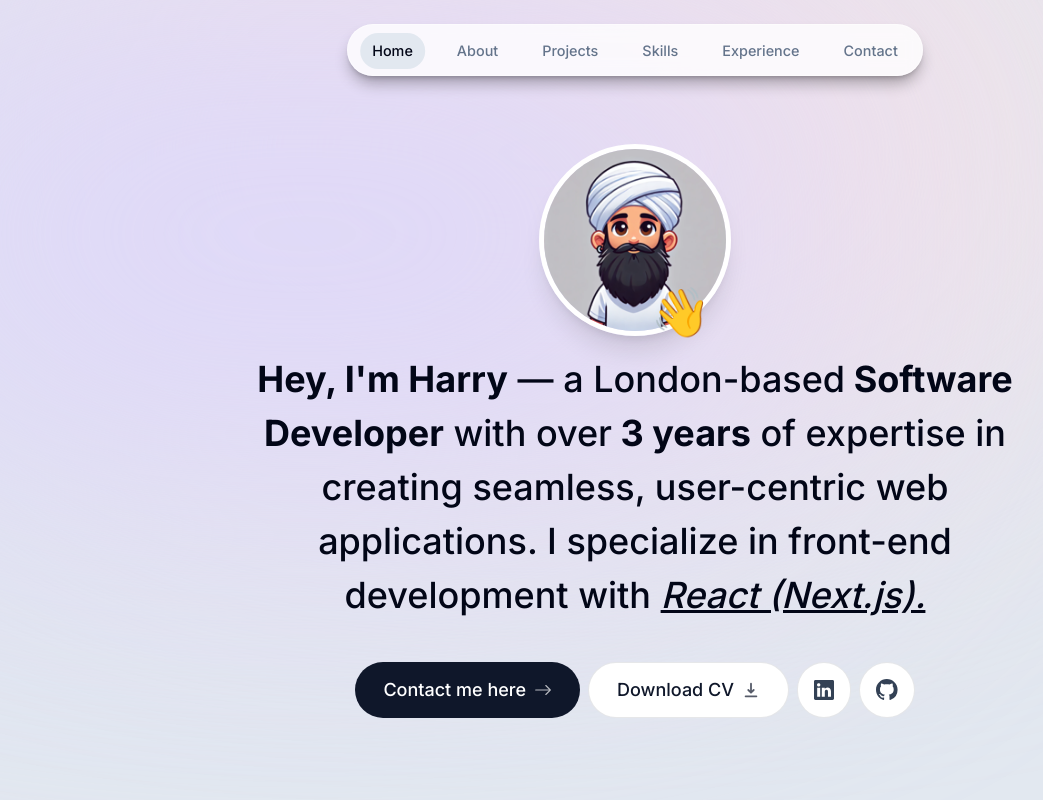
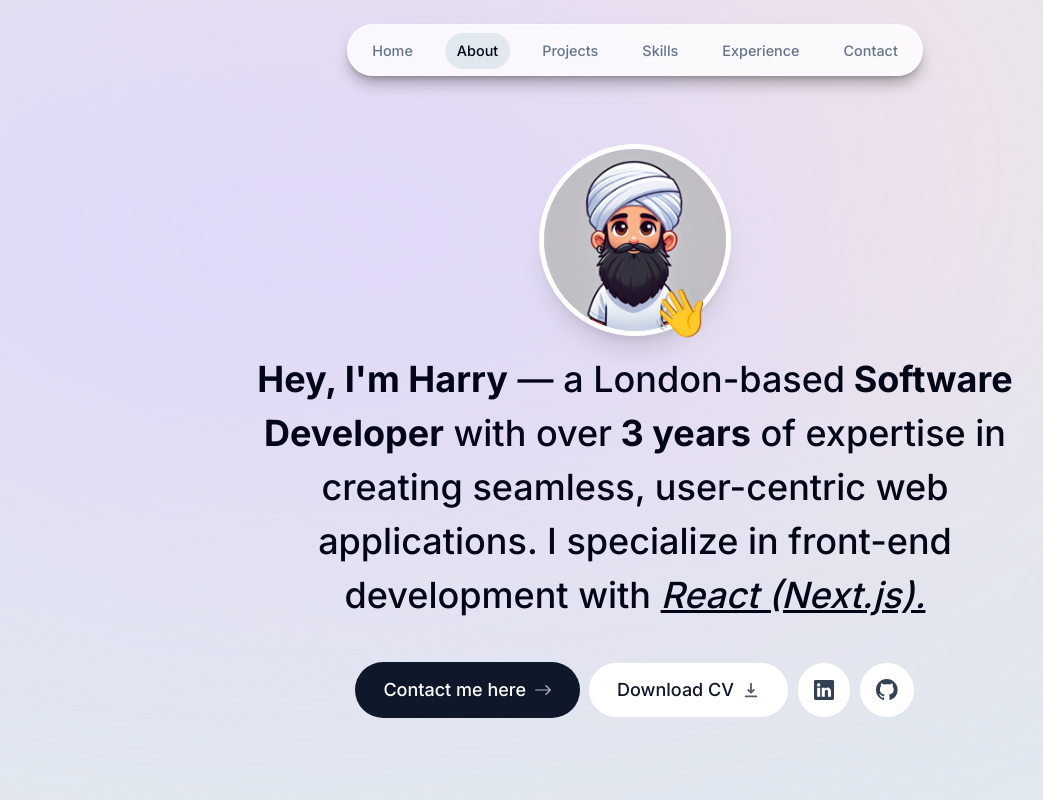
Before and after one commit to Harry-Leepz/personal-portfolio, a Next.js app: page / in a window 1280 px wide. Shown: the top 800 px of the page, without its empty margins (5-1048 px from the left). Built offline with nearby package versions, Linux system fonts and the light colour scheme.

Commit message:
feat: integrate active section management in About component using useInView

```diff
--- a/components/sections/about.tsx
+++ b/components/sections/about.tsx
@@ -1,12 +1,25 @@
 "use client";
 
 import { motion } from "motion/react";
+import { useInView } from "react-intersection-observer";
 
+import { useActiveSectionContext } from "@/context/active-section-context";
 import SectionHeading from "./section-heading";
+import { useEffect } from "react";
 
 export default function About() {
+  const { ref, inView } = useInView({ threshold: 0.75 });
+  const { setCurrentActiveSection } = useActiveSectionContext();
+
+  useEffect(() => {
+    if (inView) {
+      setCurrentActiveSection("About");
+    }
+  }, [inView, setCurrentActiveSection]);
+
   return (
     <motion.section
+      ref={ref}
       className='mb-28 max-w-[45rem] text-center leading-8 sm:mb-40 scroll-mt-28'
       initial={{ opacity: 0, y: 100 }}
       animate={{ opacity: 1, y: 0 }}
```
